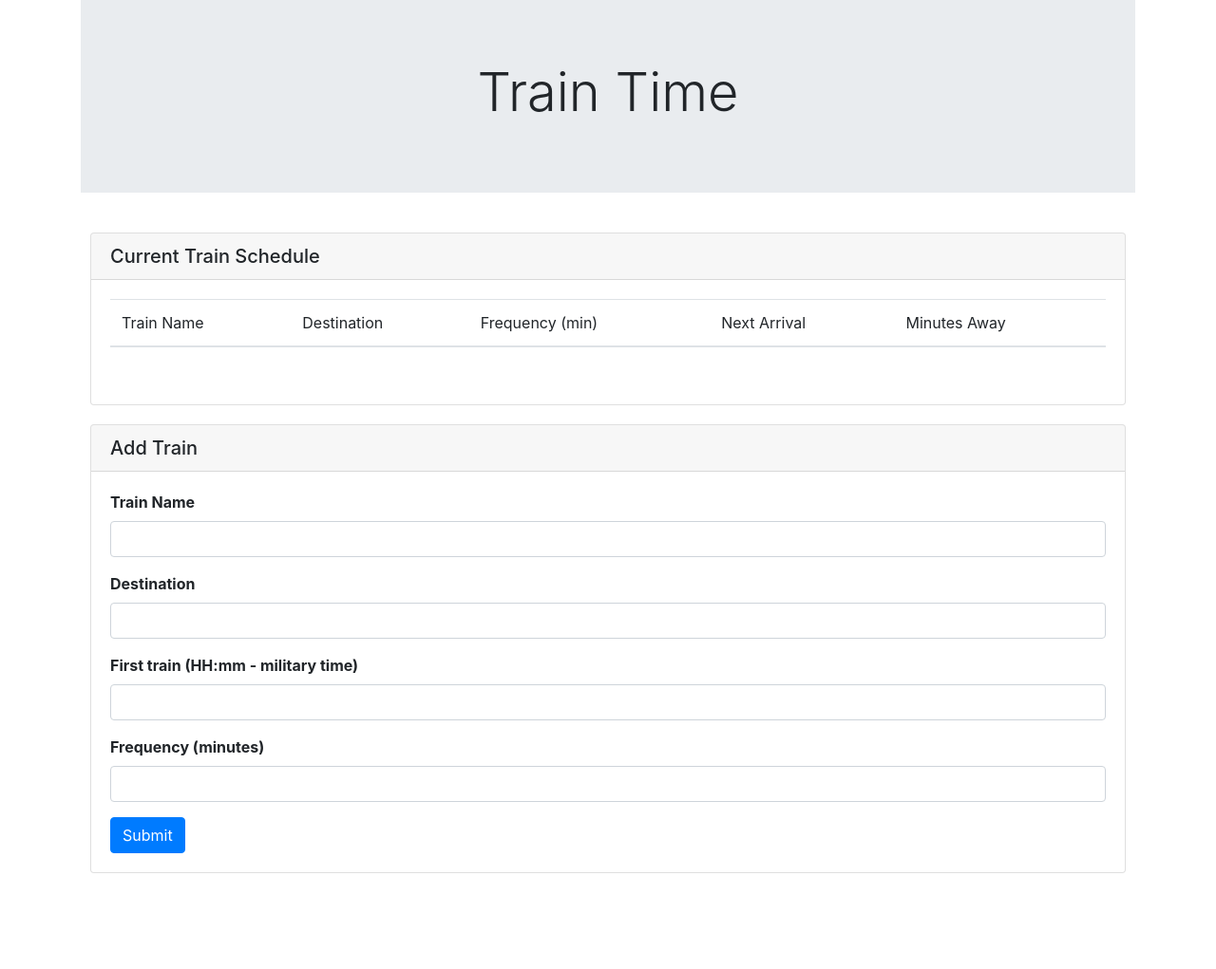
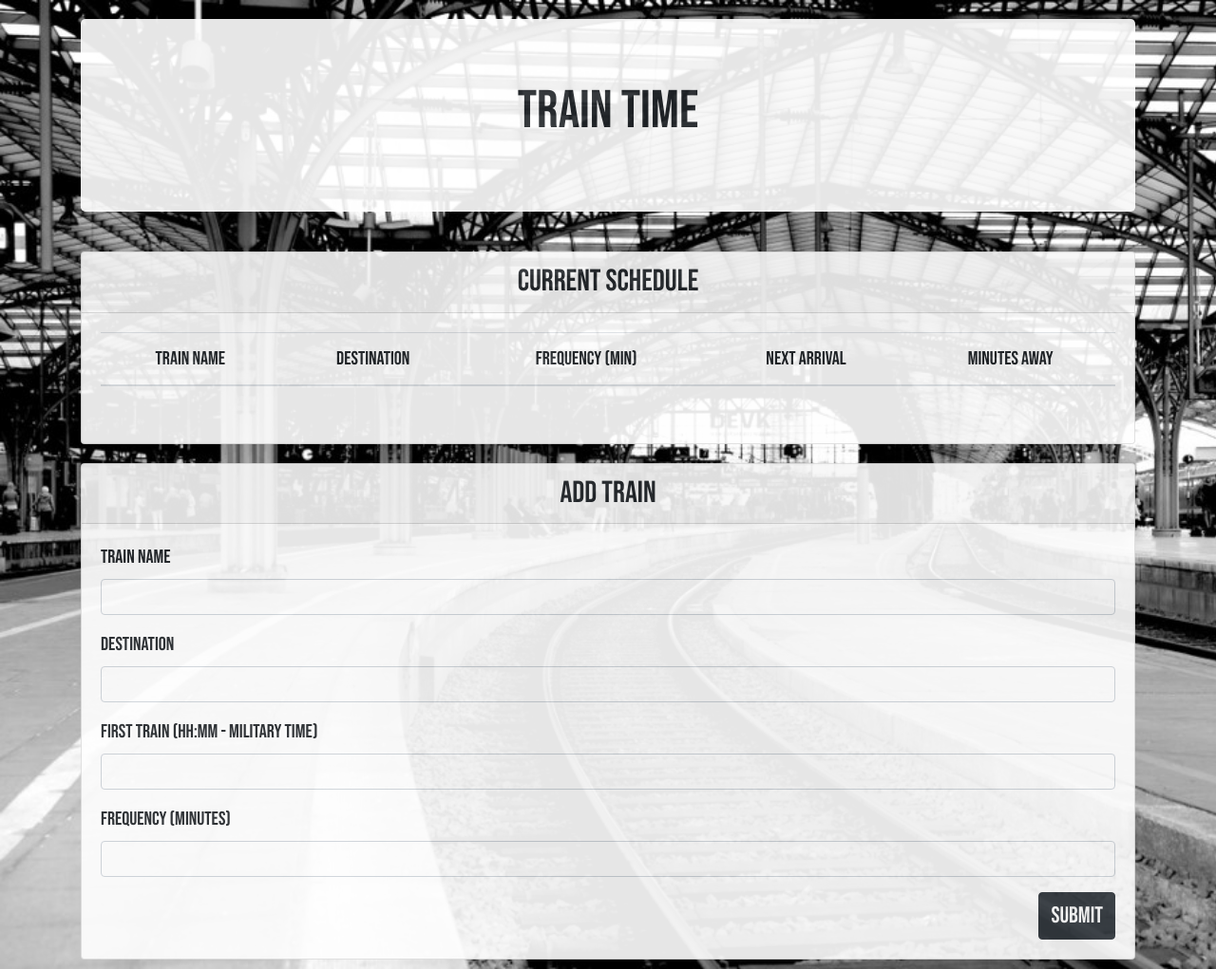
Before and after one commit to ichumats22/Train-Time, a plain HTML site: page index.html in a window 1280 px wide. Shown: the whole page at 95% size. Before the commit the page ends 930 px from the top, so only its background shows below. Drawn offline with nearby package versions, Linux system fonts and the light colour scheme; no server answers.

Commit message:
final style updates

```diff
--- a/assets/css/style.css
+++ b/assets/css/style.css
@@ -4,9 +4,45 @@
 }
 
 body {
-
+  background: url(../pictures/Picture5.jpg);
+  background-size:cover;
 }
 
 .card {
-  margin: 10px;
+  margin: 10px 0 10px 0;
+  opacity: 90%;
+  font-family: 'Roboto', sans-serif;
 }
+
+.jumbotron {
+  margin-top: 20px;
+  opacity: 90%;
+  background-color: #ffffff;
+}
+
+h1, h2 {
+  font-family: 'Bebas Neue', cursive;
+  text-align: center;
+  font-weight: 500;
+  font-stretch: extra-expanded;
+}
+
+h1 {
+  font-size: 700;
+}
+
+.table {
+  text-align: center;
+}
+
+thead, label {
+  font-family: 'Bebas Neue', cursive;
+  font-size: 20px;
+  font-weight: 400;
+}
+
+#submitButton {
+  float: right;
+  font-family: 'Bebas Neue', cursive ;
+  font-size: 24px;
+}
--- a/assets/javascript/logic.js
+++ b/assets/javascript/logic.js
@@ -83,6 +83,6 @@ $(document).ready(function() {
 
       // full list of items to the table
       $('tbody').append(" <tr id='trainData'> <td id='nameData'> " +
-        sv.trainName + " </td><td id='destinationData'> " + sv.destination + " </td><td id='frequencyData'> " + sv.frequency + " </td><td id='nextArrival'> " + moment(nextArrival).format('HH:mm') + " </td><td id='minutesAway'> " + minutesAway + " </td></tr> ");
+        sv.trainName + " </td><td id='destinationData'> " + sv.destination + " </td><td id='frequencyData'> " + sv.frequency + " </td><td id='nextArrival'> " + moment(nextArrival).format('hh:mm A') + " </td><td id='minutesAway'> " + minutesAway + " </td></tr> ");
     });
 });
--- a/index.html
+++ b/index.html
@@ -6,17 +6,19 @@
   <meta http-equiv="X-UA-Compatible" content="ie=edge">
   <!--reset.css link-->
   <link rel='stylesheet' href='assets/css/reset.css'>
+  <!--Google Fonts link-->
+  <link href="https://fonts.googleapis.com/css?family=Bebas+Neue|Roboto:400,500,700&display=swap" rel="stylesheet">
+  <!--Bootstrap CDN link-->
+  <link rel="stylesheet" href="https://stackpath.bootstrapcdn.com/bootstrap/4.3.1/css/bootstrap.min.css" integrity="sha384-ggOyR0iXCbMQv3Xipma34MD+dH/1fQ784/j6cY/iJTQUOhcWr7x9JvoRxT2MZw1T" crossorigin="anonymous">
   <!--Stylesheet link-->
   <link rel='stylesheet' href='assets/css/style.css'>
-  <!--Bootstrap CDN link-->
-  <link rel="stylesheet" href="https://stackpath.bootstrapcdn.com/bootstrap/4.3.1/css/bootstrap.min.css" integrity="sha384-ggOyR0iXCbMQv3Xipma34MD+dH/1fQ784/j6cY/iJTQUOhcWr7x9JvoRxT2MZw1T" crossorigin="anonymous">
   <title>Train Time</title>
 </head>
 <body>
   <div class='container'><!--start of container-->
     <div class='row'> <!--start of row 1-->
       <div class='col'> <!--start of r1 col-->
-        <div class="jumbotron jumbotron-fluid">
+        <div class="jumbotron">
           <div class="container">
             <h1 class="display-4 text-center">Train Time</h1>
           </div><!--end of jumbotron content container-->
@@ -27,8 +29,9 @@
     <div class='row'> <!--start of row 2-->
       <div class='col'><!--start of r2 col-->
         <div class="card">
-          <h5 class="card-header">Current Train Schedule</h5>
+          <h2 class="card-header">Current Schedule</h2>
           <div class="card-body">
+            <div class='table-responsive'>
               <table class="table">
                 <thead>
                   <tr>
@@ -47,9 +50,9 @@
                     <td id='nextArrival'></td>
                     <td id='minutesAway'></td>
                   </tr>
-
                 </tbody>
               </table>
+            </div> <!--of of responsive table div-->
           </div><!--end of card body-->
         </div><!--end of card-->
       </div><!--end of r2 col-->
@@ -58,26 +61,26 @@
     <div class='row'> <!--start of row three-->
       <div class='col'> <!--start of r3 col-->
         <div class="card">
-          <h5 class="card-header">Add Train</h5>
+          <h2 class="card-header">Add Train</h2>
           <div class="card-body">
             <form>
               <div class="form-group">
-                <label for="trainName"><strong>Train Name</strong></label>
+                <label for="trainName">Train Name</label>
                 <input type="text" class="form-control" id="trainName" aria-describedby="trainName" placeholder="">
               </div>
               <div class="form-group">
-                <label for="destination"><strong>Destination</strong></label>
+                <label for="destination">Destination</label>
                 <input type="text" class="form-control" id="destination" placeholder="">
               </div>
               <div class="form-group">
-                <label for="firstTrain"><strong>First train (HH:mm - military time)</strong></label>
+                <label for="firstTrain">First train (HH:mm - military time)</label>
                 <input type="text" class="form-control" id="firstTrain" placeholder="">
               </div>
               <div class="form-group">
-                <label for="frequency"><strong>Frequency (minutes)</strong></label>
+                <label for="frequency">Frequency (minutes)</label>
                 <input type="text" class="form-control" id="frequency" placeholder="">
               </div>
-              <button type="submit" class="btn btn-primary" id='submitButton'>Submit</button>
+              <button type="submit" class="btn btn-dark" id='submitButton'>Submit</button>
               </form>
           </div><!--end of card body-->
         </div><!--end of card-->
```
Also changed, not shown: assets/pictures/Picture5.jpg (added). Lines whose indentation alone changed are shown as unchanged.
